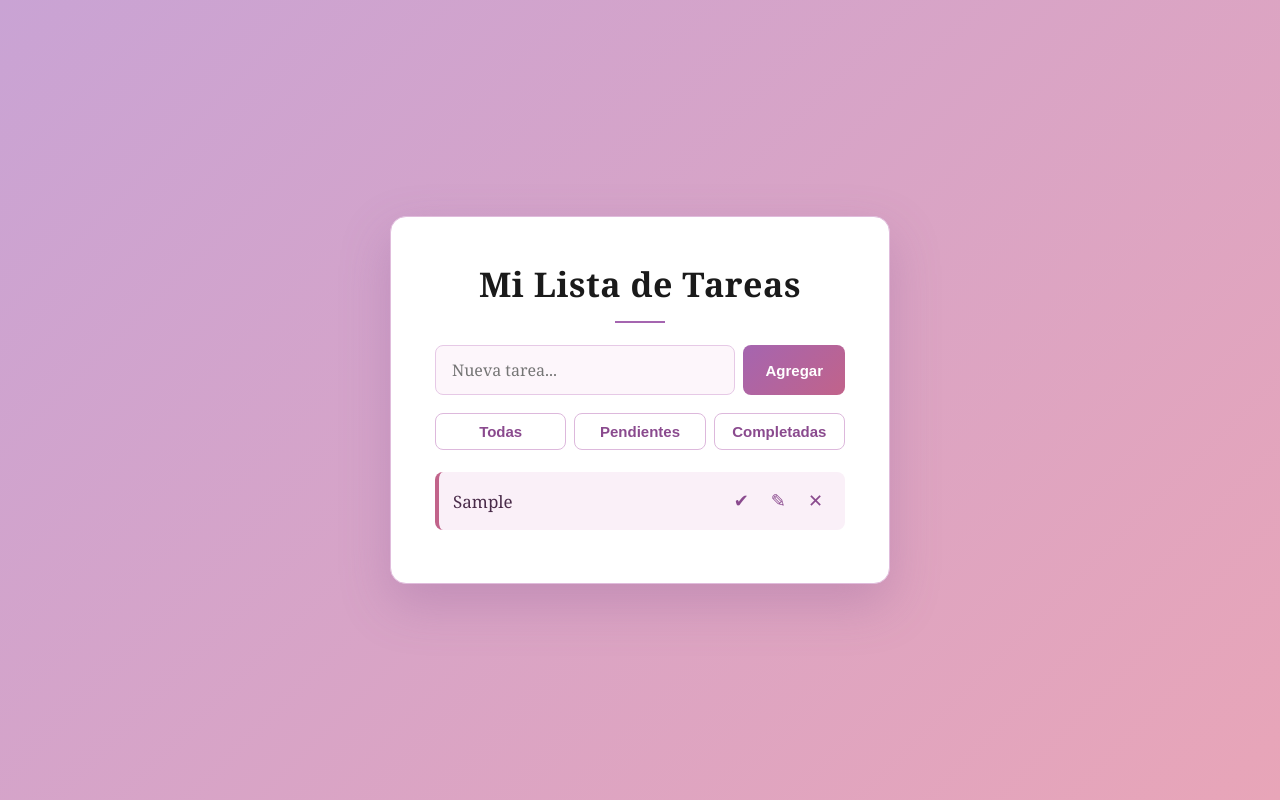
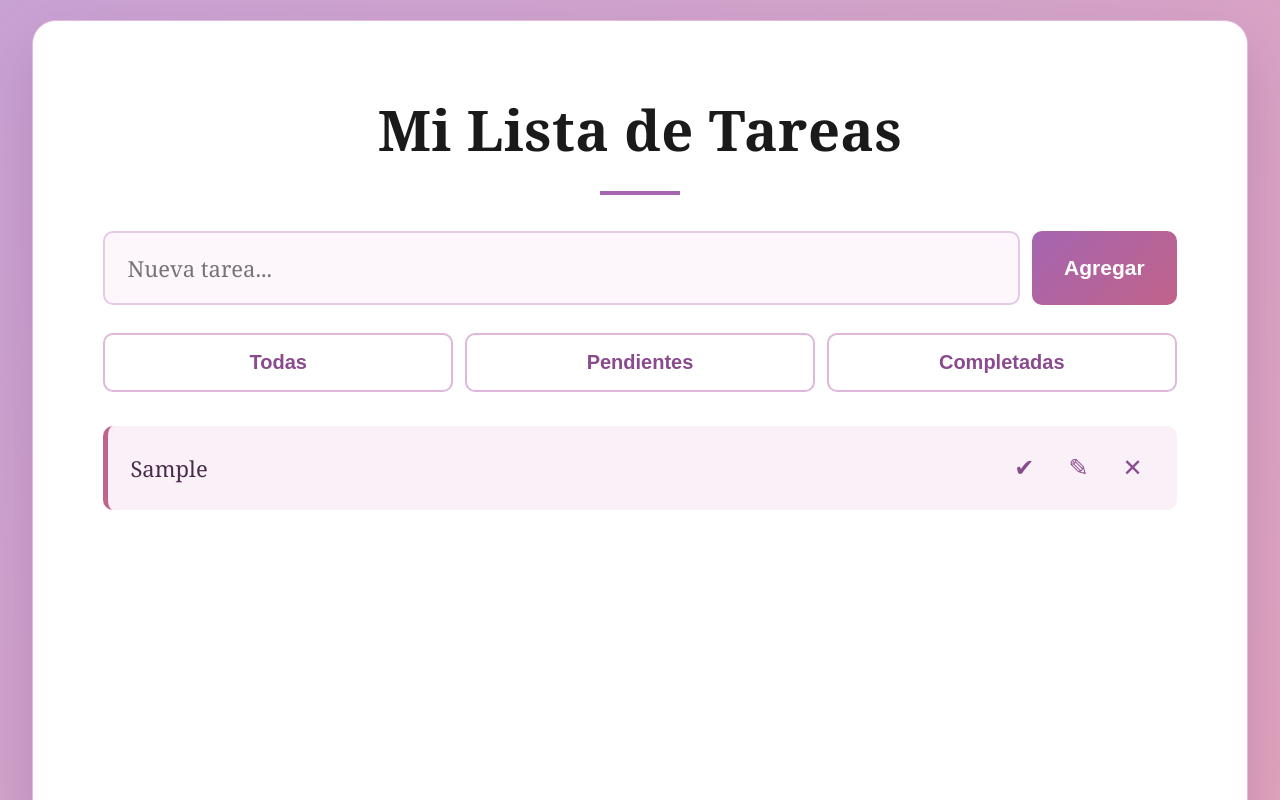
Before and after one commit to javentura-sys/todo-list-app, a plain HTML site: page index.html in a window 1280 px wide. Both pictures are taken after typing "Sample" into the empty fields and a click on the button "Agregar". Shown: the top 800 px of the page. Drawn offline with Linux system fonts and the light colour scheme.

Commit message:
Ajusta el tamaño de la tarjeta

```diff
--- a/style.css
+++ b/style.css
@@ -12,19 +12,21 @@ body {
 
 .app {
   background: white;
-  padding: 44px;
-  border-radius: 16px;
-  box-shadow: 0 20px 50px rgba(140,90,150,0.3);
-  width: 500px;
-  max-width: 100%;
+  padding: 70px;
+  border-radius: 24px;
+  box-shadow: 0 25px 60px rgba(140,90,150,0.35);
+  width: 1632px;
+  height: 1248px;
+  max-width: 98%;
   border: 1px solid #e0bcdc;
+  overflow-y: auto;
 }
 
 h1 {
   text-align: center;
   color: #1a1a1a;
   margin-bottom: 4px;
-  font-size: 34px;
+  font-size: 56px;
   font-weight: 700;
   letter-spacing: 0.5px;
 }
@@ -32,24 +34,24 @@ h1 {
 h1::after {
   content: "";
   display: block;
-  width: 50px;
-  height: 2px;
+  width: 80px;
+  height: 4px;
   background: #a565b0;
-  margin: 14px auto 22px;
+  margin: 24px auto 36px;
 }
 
 .input-row {
   display: flex;
-  gap: 8px;
-  margin-bottom: 18px;
+  gap: 12px;
+  margin-bottom: 28px;
 }
 
 .input-row input {
   flex: 1;
-  padding: 13px 16px;
-  border: 1.5px solid #e6c9e6;
-  border-radius: 8px;
-  font-size: 16px;
+  padding: 20px 22px;
+  border: 2px solid #e6c9e6;
+  border-radius: 10px;
+  font-size: 22px;
   background: #fdf6fb;
   font-family: Georgia, serif;
   transition: border-color 0.2s;
@@ -64,11 +66,11 @@ h1::after {
   background: linear-gradient(135deg, #a565b0, #c1638a);
   color: white;
   border: none;
-  padding: 13px 22px;
-  border-radius: 8px;
+  padding: 20px 32px;
+  border-radius: 10px;
   cursor: pointer;
   font-weight: 700;
-  font-size: 15px;
+  font-size: 21px;
   transition: transform 0.15s, opacity 0.15s;
 }
 
@@ -79,20 +81,20 @@ h1::after {
 
 .filters {
   display: flex;
-  gap: 8px;
-  margin-bottom: 22px;
+  gap: 12px;
+  margin-bottom: 34px;
 }
 
 .filters button {
   flex: 1;
-  padding: 9px;
-  border: 1.5px solid #ddb8dc;
+  padding: 16px;
+  border: 2px solid #ddb8dc;
   background: white;
   color: #8a4a8e;
-  border-radius: 8px;
+  border-radius: 10px;
   cursor: pointer;
   font-weight: 700;
-  font-size: 15px;
+  font-size: 20px;
   transition: all 0.2s;
 }
 
@@ -108,14 +110,14 @@ li {
   display: flex;
   justify-content: space-between;
   align-items: center;
-  padding: 14px;
-  margin-bottom: 9px;
+  padding: 22px;
+  margin-bottom: 14px;
   background: #faf0f8;
-  border-radius: 8px;
-  border-left: 4px solid #c1638a;
+  border-radius: 10px;
+  border-left: 5px solid #c1638a;
   transition: all 0.2s;
   animation: fadeIn 0.3s;
-  font-size: 17px;
+  font-size: 22px;
 }
 
 @keyframes fadeIn {
@@ -147,11 +149,11 @@ li button {
   border: none;
   background: none;
   cursor: pointer;
-  margin-left: 6px;
-  font-size: 18px;
+  margin-left: 10px;
+  font-size: 24px;
   color: #8a4a8e;
-  padding: 4px 8px;
-  border-radius: 6px;
+  padding: 6px 12px;
+  border-radius: 8px;
   transition: background 0.2s;
 }
 
```
